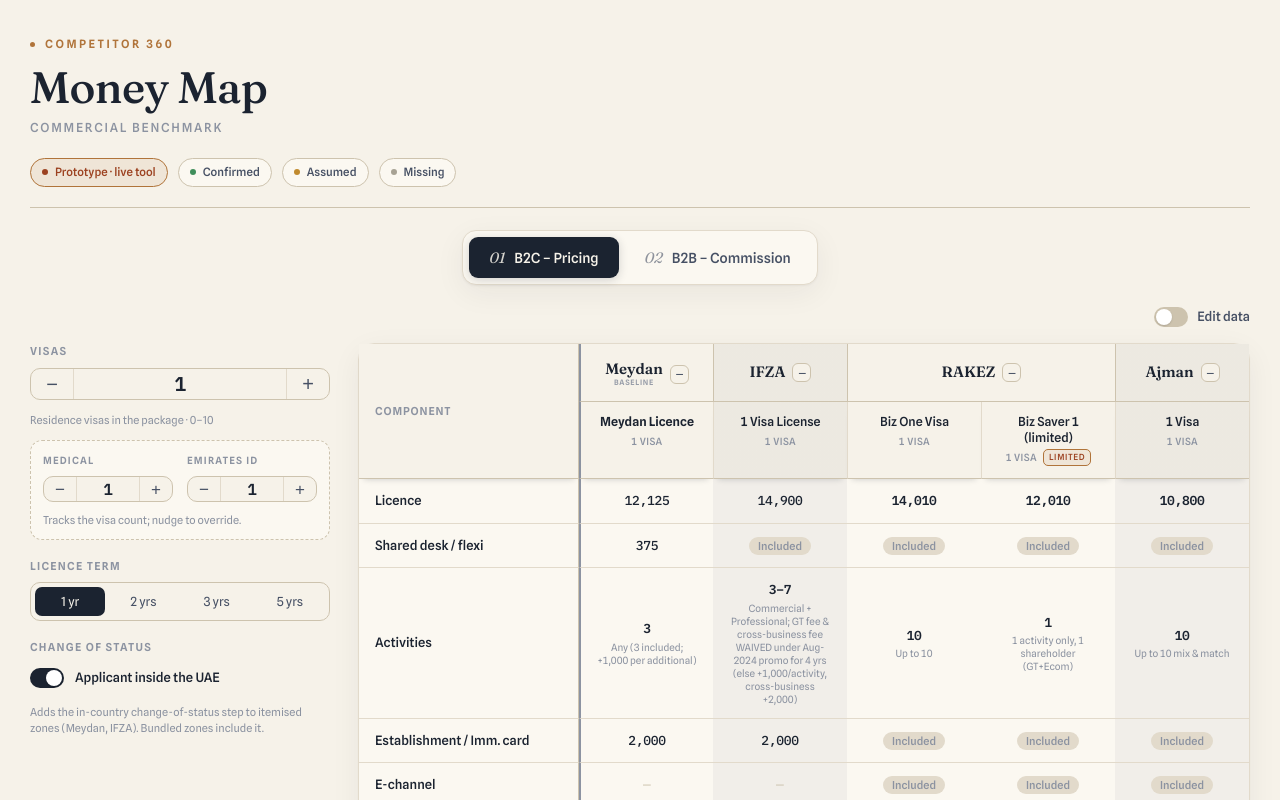
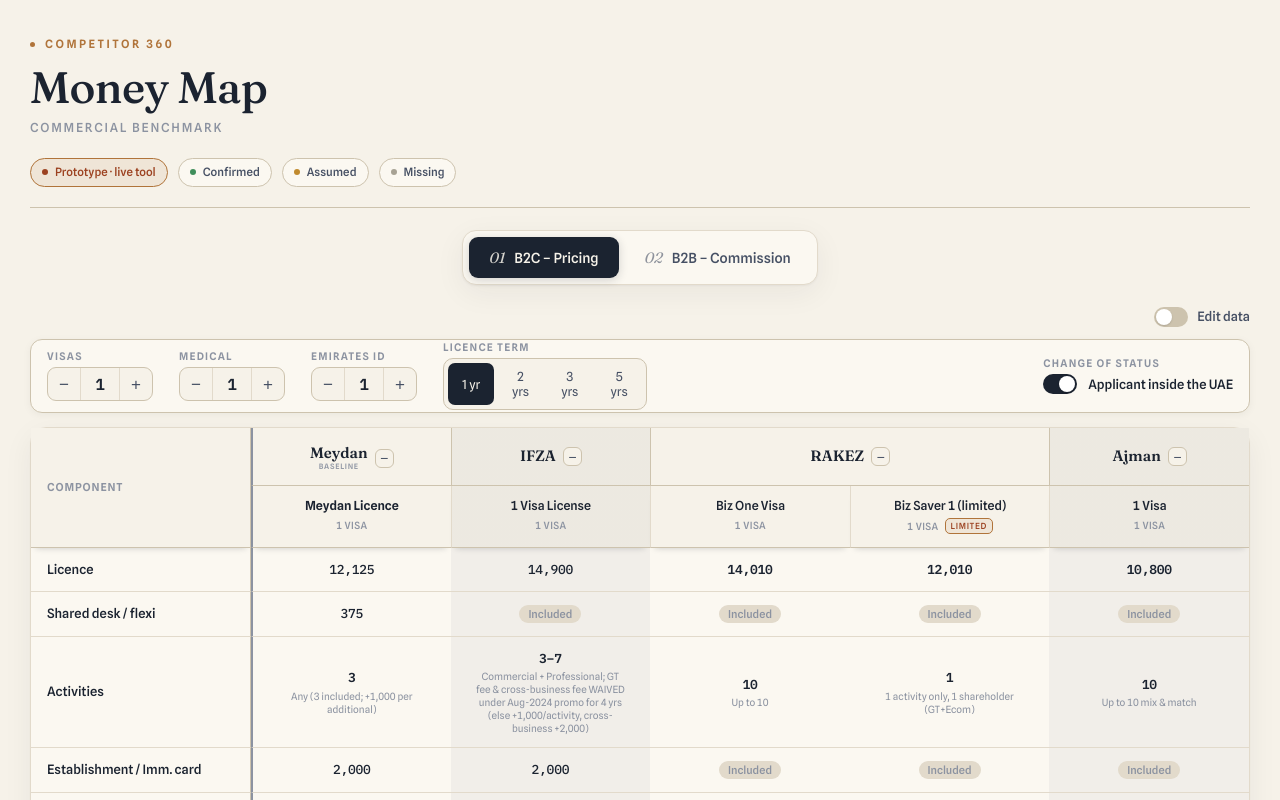
Before and after one commit to Husainabbas786/COMPETITOR360_V2, a React (Vite) app: page / in a window 1280 px wide. Shown: the top 800 px of the page. Built offline with nearby package versions, Linux system fonts and the light colour scheme.

Commit message:
Pass 3: controls moved to a sticky top bar, table full-width, header pins below bar — additive, b2c:check green

```diff
--- a/src/components/b2c/B2CControls.jsx
+++ b/src/components/b2c/B2CControls.jsx
@@ -3,10 +3,11 @@
 
 const clamp = (v) => Math.max(0, Math.min(MAX_VISAS, v))
 
-// A compact -/value/+ stepper, reused for visas / medical / EID.
-function Stepper({ label, value, onStep, sub }) {
+// A compact -/value/+ stepper, reused for visas / medical / EID. The helper hint
+// rides as a tooltip (title) so the top control bar stays one clean row.
+function Stepper({ label, value, onStep, title }) {
   return (
-    <div className="rail-field">
+    <div className="cbar-field" title={title}>
       <label>{label}</label>
       <div className="visa-stepper" role="group" aria-label={label}>
         <button type="button" onClick={() => onStep(-1)} disabled={value <= 0} aria-label={`decrease ${label}`}>
@@ -19,14 +20,14 @@
           +
         </button>
       </div>
-      {sub && <p className="ctl-hint">{sub}</p>}
     </div>
   )
 }
 
-// Left control rail. State is the flat shape
+// Top control bar. State is the flat shape
 // { visas, years, statusChange, medicalCount, eidCount }. Medical & EID track
 // the visa count (reset to it when visas change) but can be nudged on their own.
+// Laid out horizontally above the full-width table; sticky via `.b2c-controlbar`.
 export default function B2CControls({ state, setState }) {
   const setVisas = (delta) =>
     setState((s) => {
@@ -38,21 +39,27 @@
     setState((s) => ({ ...s, [key]: clamp(s[key] + delta) }))
 
   return (
-    <aside className="rail b2c-rail">
+    <div className="b2c-controlbar" role="group" aria-label="Pricing controls">
       <Stepper
         label={COPY.controls.visasLabel}
         value={state.visas}
         onStep={setVisas}
-        sub={`${COPY.controls.visasHint} · 0–${MAX_VISAS}`}
+        title={`${COPY.controls.visasHint} · 0–${MAX_VISAS}`}
+      />
+      <Stepper
+        label={COPY.controls.medicalLabel}
+        value={state.medicalCount}
+        onStep={setCount('medicalCount')}
+        title={COPY.controls.countTrackHint}
+      />
+      <Stepper
+        label={COPY.controls.eidLabel}
+        value={state.eidCount}
+        onStep={setCount('eidCount')}
+        title={COPY.controls.countTrackHint}
       />
 
-      <div className="count-group">
-        <Stepper label={COPY.controls.medicalLabel} value={state.medicalCount} onStep={setCount('medicalCount')} />
-        <Stepper label={COPY.controls.eidLabel} value={state.eidCount} onStep={setCount('eidCount')} />
-        <p className="ctl-hint count-group-hint">{COPY.controls.countTrackHint}</p>
-      </div>
-
-      <div className="rail-field">
+      <div className="cbar-field">
         <label>{COPY.controls.yearsLabel}</label>
         <div className="seg wide">
           {YEAR_OPTIONS.map((y) => (
@@ -63,9 +70,9 @@
         </div>
       </div>
 
-      <div className="rail-field">
+      <div className="cbar-field cbar-status">
         <label>{COPY.controls.statusLabel}</label>
-        <div className={`status-toggle ${state.statusChange ? 'on' : ''}`}>
+        <div className={`status-toggle ${state.statusChange ? 'on' : ''}`} title={COPY.controls.statusHint}>
           <label className="tgl">
             <input
               type="checkbox"
@@ -77,8 +84,7 @@
           </label>
           <span className="status-text">{COPY.controls.statusSub}</span>
         </div>
-        <p className="ctl-hint">{COPY.controls.statusHint}</p>
       </div>
-    </aside>
+    </div>
   )
 }
--- a/src/components/b2c/B2CView.jsx
+++ b/src/components/b2c/B2CView.jsx
@@ -50,11 +50,9 @@
         </label>
       </div>
 
-      <div className="b2c-layout">
-        <B2CControls state={state} setState={setState} />
-        <div className="b2c-main">
-          <B2CTable state={state} cols={cols} groups={groups} collapsed={collapsed} toggle={toggle} registry={schema.component_registry} />
-        </div>
+      <B2CControls state={state} setState={setState} />
+      <div className="b2c-main">
+        <B2CTable state={state} cols={cols} groups={groups} collapsed={collapsed} toggle={toggle} registry={schema.component_registry} />
       </div>
 
       <div className="b2c-below">
--- a/src/styles.css
+++ b/src/styles.css
@@ -20,6 +20,7 @@
   --warn:#C08A2E;
   --grey:#A7A294;
   --zone-band:rgba(27,35,48,.045);   /* faint neutral banding to separate zone columns */
+  --cbar-h:74px;                     /* height of the sticky top control bar; table header pins below it */
   --shadow:0 1px 2px rgba(27,35,48,.04),0 8px 30px rgba(27,35,48,.06);
 
   --serif:'Fraunces',serif;
@@ -91,12 +92,55 @@
 .panel + .panel { margin-top: 18px; }
 .panel h3 { font-family: var(--serif); font-weight: 600; font-size: 16px; margin-bottom: 14px; }
 .panel .hint { font-size: 11.5px; color: var(--ink-faint); margin: -6px 0 14px; line-height: 1.5; }
-/* ---------- B2C : slim control rail + wide table centerpiece ---------- */
-.b2c-layout { display: grid; grid-template-columns: 300px 1fr; gap: 28px; align-items: start; margin-top: 16px; }
-@media (max-width: 860px) { .b2c-layout { grid-template-columns: 1fr; gap: 20px; } }
-.b2c-main { min-width: 0; }            /* let the table own the column, no overflow */
+/* ---------- B2C : top control bar + full-width table centerpiece ---------- */
+.b2c-main { min-width: 0; }            /* full-width table, no overflow blowout */
 
-/* Everything below the table sits full-width, outside the sticky-rail grid. */
+/* Controls in one horizontal row, pinned to the top of the viewport so visa /
+   medical / EID / term / status stay reachable at any scroll position. Sits
+   ABOVE the sticky table header (which is offset down by --cbar-h). */
+.b2c-controlbar {
+  position: sticky; top: 0; z-index: 20;
+  display: flex; flex-wrap: wrap; align-items: center; gap: 12px 26px;
+  min-height: var(--cbar-h); padding: 0 16px; margin: 0 0 14px;
+  background: var(--paper-2); border: 1px solid var(--line-strong);
+  border-radius: 12px; box-shadow: 0 2px 8px rgba(27, 35, 48, .05);
+}
+.cbar-field { display: flex; flex-direction: column; gap: 6px; }
+.cbar-field > label {
+  font-size: 10.5px; letter-spacing: .12em; text-transform: uppercase;
+  color: var(--ink-faint); font-weight: 600; line-height: 1;
+}
+.cbar-status { margin-left: auto; }    /* push the status toggle to the right end */
+
+/* Compact stepper for the bar (the old rail variant was deliberately oversized). */
+.b2c-controlbar .visa-stepper {
+  display: inline-flex; align-items: stretch;
+  border: 1px solid var(--line-strong); border-radius: 9px;
+  background: var(--paper); overflow: hidden;
+}
+.b2c-controlbar .visa-stepper button {
+  flex: none; width: 32px; height: 32px; background: transparent; border: none; cursor: pointer;
+  font-size: 17px; line-height: 1; color: var(--ink-soft); transition: background .15s, color .15s;
+}
+.b2c-controlbar .visa-stepper button:hover:not(:disabled) { background: var(--paper-2); color: var(--ink); }
+.b2c-controlbar .visa-stepper button:disabled { opacity: .3; cursor: default; }
+.b2c-controlbar .visa-count {
+  min-width: 40px; display: flex; align-items: center; justify-content: center;
+  font-size: 16px; font-weight: 600; color: var(--ink);
+  border-left: 1px solid var(--line); border-right: 1px solid var(--line);
+}
+.b2c-controlbar .seg.wide { width: auto; }
+.b2c-controlbar .seg button { padding: 6px 11px; font-size: 12.5px; }
+.b2c-controlbar .status-toggle { padding: 0; }
+
+@media (max-width: 860px) {
+  /* Bar scrolls away with the page; header re-pins at the top (--cbar-h → 0). */
+  :root { --cbar-h: 0px; }
+  .b2c-controlbar { position: static; gap: 12px 18px; padding: 12px 14px; }
+  .cbar-status { margin-left: 0; }
+}
+
+/* Everything below the table sits full-width. */
 .b2c-below { margin-top: 14px; }
 .b2c-below .foot-note { max-width: 92ch; }
 
@@ -264,7 +308,7 @@
 }
 .zone-row { height: var(--zone-row-h); }
 .zone-row .zone-h {
-  top: 0; height: var(--zone-row-h); padding: 8px 8px;
+  top: var(--cbar-h); height: var(--zone-row-h); padding: 8px 8px;  /* pin below the sticky control bar */
   background-color: var(--paper);
   font-family: var(--serif); font-weight: 600; font-size: 15px; color: var(--ink);
   border-left: 1px solid var(--line-strong); border-bottom: 1px solid var(--line-strong);
@@ -285,7 +329,7 @@
 .zone-row .zone-h.z-alt { background-image: linear-gradient(var(--zone-band), var(--zone-band)); }
 .pkg-row .pkg-h.z-alt { background-image: linear-gradient(var(--zone-band), var(--zone-band)); }
 .pkg-row .pkg-h {
-  top: var(--zone-row-h);  /* flush under the zone row — zero gap */
+  top: calc(var(--cbar-h) + var(--zone-row-h));  /* flush under the zone row — zero gap */
   background-color: var(--paper);
   font-weight: 500; border-left: 1px solid var(--line);
   border-bottom: 1px solid var(--line-strong);
@@ -316,7 +360,7 @@
 }
 /* top-left corner: frozen on BOTH axes, sits above everything */
 table.b2c-grid .corner {
-  top: 0; left: 0; z-index: 6;
+  top: var(--cbar-h); left: 0; z-index: 6;
   background-color: var(--paper);
   border-bottom: 1px solid var(--line-strong);
   box-shadow: 0 5px 6px -5px rgba(27, 35, 48, .22);
```
